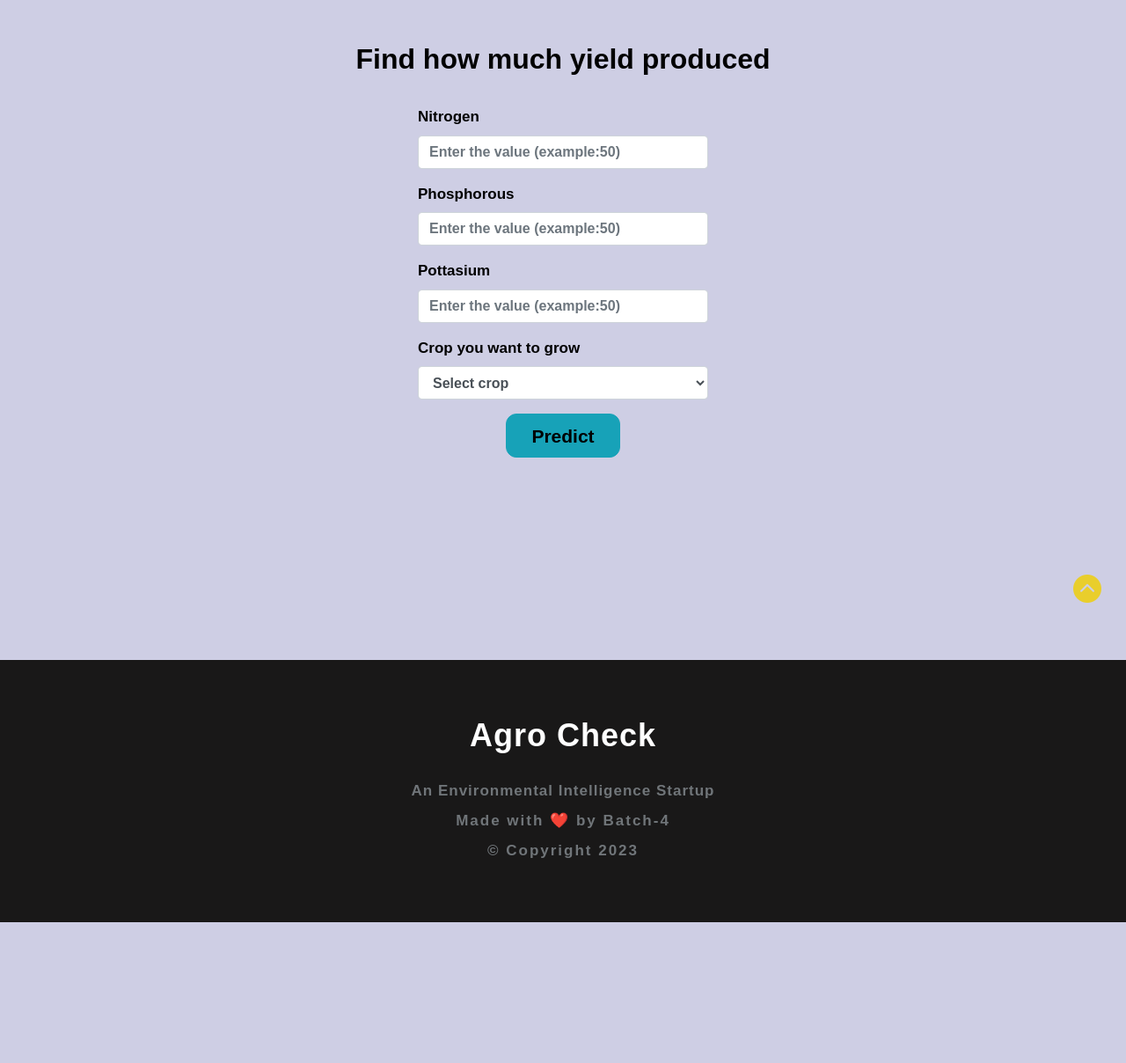
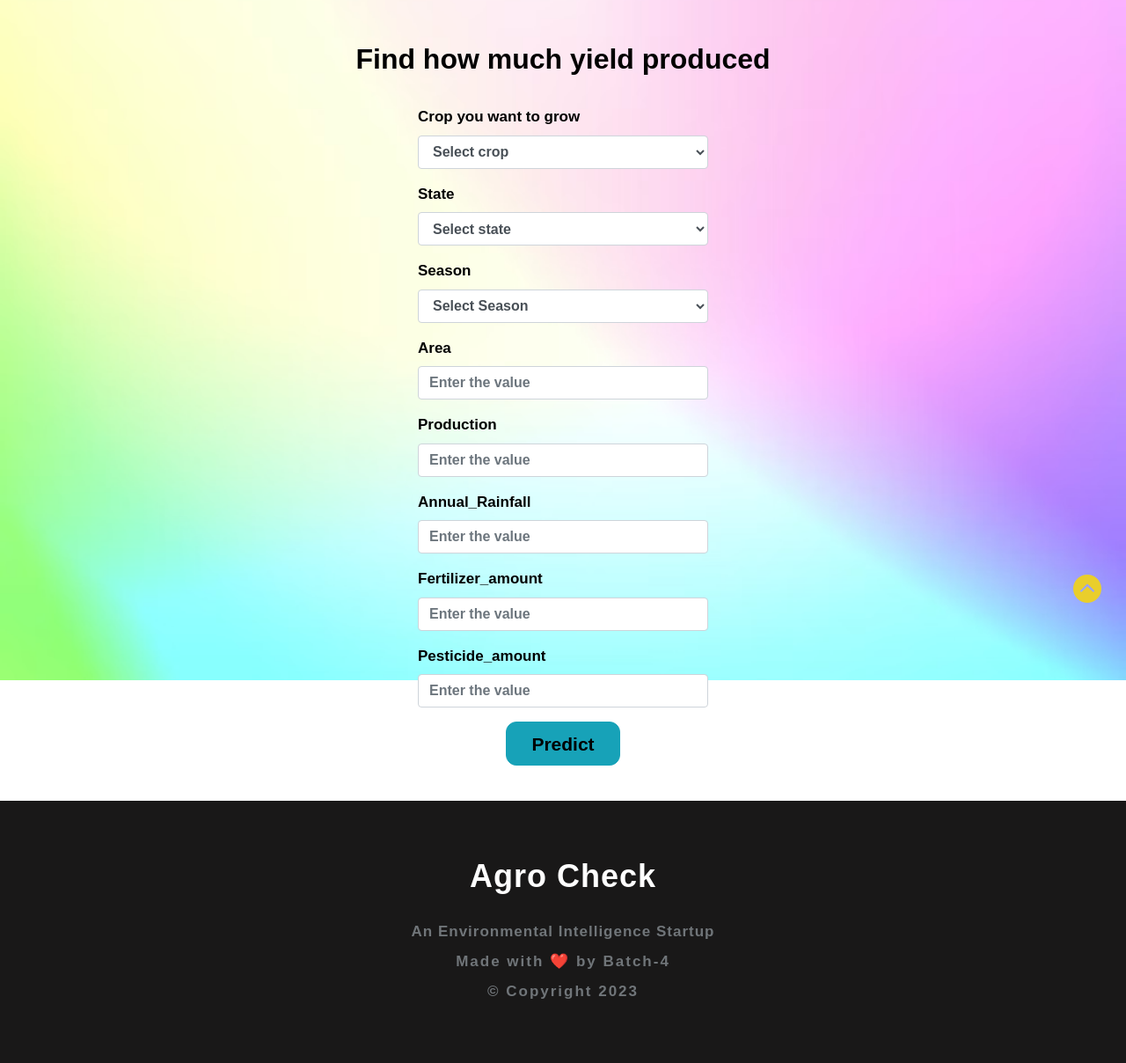
Before and after one commit to DLMeghana/CropRecommendation_Monitoring, a Flask app: page /Yield in a window 1280 px wide. Shown: the part 81-1289 px from the top of the page at 88% size. Before the commit the page ends 1129 px from the top, so only its background shows below. Run offline with Flask 3, Linux system fonts and the light colour scheme; parts of the project's set-up code (start-up, migrations or seed data) failed here and were passed over; some libraries are stand-ins or nearby versions; some web fonts are replaced.

Commit message:
feat:yield_predict added

```diff
--- a/Flask_project/templates/yield.html
+++ b/Flask_project/templates/yield.html
@@ -2,7 +2,9 @@
 
 <style>
   html body {
-    background-color: rgb(206, 206, 228);
+    background-image:url('/static/images/multi_colors.avif');
+    background-repeat: no-repeat;
+    background-size:contain;
   }
 </style>
 <!--Form Section-->
@@ -15,70 +17,19 @@
 <div
   style="
     width: 350px;
-    height: 40rem;
+    height: 50rem;
     margin: 0px auto;
     color: black;
     border-radius: 25px;
     padding: 10px 10px;
   "
 >
-  <form method="POST" action="{{ url_for('fert_recommend') }}">
-    <div class="form-group">
-      <label for="Nitrogen" style="font-size: 17px"><b>Nitrogen</b></label>
-      <input
-        type="number"
-        class="form-control"
-        id="Nitrogen"
-        name="nitrogen"
-        placeholder="Enter the value (example:50)"
-        style="font-weight: bold"
-        required
-      />
-    </div>
-    <div class="form-group">
-      <label for="Phosphorous" style="font-size: 17px"
-        ><b>Phosphorous</b></label
-      >
-      <input
-        type="number"
-        class="form-control"
-        id="Phosphorous"
-        name="phosphorous"
-        placeholder="Enter the value (example:50)"
-        style="font-weight: bold"
-        required
-      />
-    </div>
-
-    <div class="form-group">
-      <label for="Pottasium" style="font-size: 17px"><b>Pottasium</b></label>
-      <input
-        type="number"
-        class="form-control"
-        id="Pottasium"
-        name="pottasium"
-        placeholder="Enter the value (example:50)"
-        style="font-weight: bold"
-        required
-      />
-    </div>
-    <!-- <div class="form-group">
-      <label for="ph" style="font-size: 17px"><b>ph level</b></label>
-      <input
-        type="text"
-        class="form-control"
-        id="ph"
-        name="ph"
-        placeholder="Enter the value"
-        style="font-weight: bold"
-        required
-      />
-    </div> -->
+  <form method="POST" action="{{ url_for('yield_predict') }}">
     <div class="form-group">
       <label for="crop" style="font-size: 17px"
         ><b>Crop you want to grow</b></label
       >
-      <select
+    <select
         name="cropname"
         class="form-control"
         id="crop"
@@ -87,29 +38,192 @@
         required
       >
         <option selected>Select crop</option>
-        <option>rice</option>
-        <option>maize</option>
-        <option>chickpea</option>
-        <option>kidneybeans</option>
-        <option>pigeonpeas</option>
-        <option>mothbeans</option>
-        <option>mungbean</option>
-        <option>blackgram</option>
-        <option>lentil</option>
-        <option>pomegranate</option>
-        <option>banana</option>
-        <option>mango</option>
-        <option>grapes</option>
-        <option>watermelon</option>
-        <option>muskmelon</option>
-        <option>apple</option>
-        <option>orange</option>
-        <option>papaya</option>
-        <option>coconut</option>
-        <option>cotton</option>
-        <option>jute</option>
-        <option>coffee</option>
+        <option>Arecanut</option>
+        <option>Arhar/Tur</option>
+        <option>Bajra</option>
+        <option>Banana</option>
+        <option>Barley</option>
+        <option>Black pepper</option>
+        <option>Cardamom</option>
+        <option>Cashewnut</option>
+        <option>Castor seed</option>
+        <option>Coconut</option>
+        <option>Coriander</option>
+        <option>Cotton(lint)</option>
+        <option>Cowpea(Lobia)</option>
+        <option>Dry chillies</option>
+        <option>Garlic</option>
+        <option>Ginger</option>
+        <option>Gram</option>
+        <option>Groundnut</option>
+        <option>Guar seed</option>
+        <option>Horse-gram</option>
+        <option>Jowar</option>
+        <option>Jute</option>
+        <option>Khesari</option>
+        <option>Linseed</option>
+        <option>Maize</option>
+        <option>Masoor</option>
+        <option>Mesta</option>
+        <option>Moong(Green Gram)</option>
+        <option>Moth</option>
+        <option>Niger seed</option>
+        <option>Oilseeds total</option>
+        <option>Onion</option>
+        <option>Other  Rabi pulses</option>
+        <option>Other Cereals</option>
+        <option>Other Kharif pulses</option>
+        <option>Other Summer Pulses</option>
+        <option>Peas & beans (Pulses)</option>
+        <option>Potato</option>
+        <option>Ragi</option>
+        <option>Rapeseed &Mustard</option>
+        <option>Rice</option>
+        <option>Safflower</option>
+        <option>Sannhamp</option>
+        <option>Sesamum</option>
+        <option>Small millets</option>
+        <option>Soyabean</option>
+        <option>Sugarcane</option>
+        <option>Sunflower</option>
+        <option>Sweet potato</option>
+        <option>Tapioca</option>
+        <option>Tobacco</option>
+        <option>Turmeric</option>
+        <option>Urad</option>
+        <option>Wheat</option>
+        <option>other oilseeds</option>
       </select>
+    </div>
+    <div class="form-group">
+      <label for="state" style="font-size: 17px"
+        ><b>State</b></label
+      >
+    <select
+        name="statename"
+        class="form-control"
+        id="state"
+        placeholder="Select a state"
+        style="font-weight: bold"
+        required
+      >
+        <option selected>Select state</option>
+        <option>Andhra Pradesh</option>
+        <option>Arunachal Pradesh</option>
+        <option>Assam</option>
+        <option>Bihar</option>
+        <option>Chhattisgarh</option>
+        <option>Delhi</option>
+        <option>Goa</option>
+        <option>Gujarat</option>
+        <option>Haryana</option>
+        <option>Himachal Pradesh</option>
+        <option>Jammu and Kashmir</option>
+        <option>Jharkhand</option>
+        <option>Karnataka</option>
+        <option>Kerala</option>
+        <option>Madhya Pradesh</option>
+        <option>Maharashtra</option>
+        <option>Manipur</option>
+        <option>Meghalaya</option>
+        <option>Mizoram</option>
+        <option>Nagaland</option>
+        <option>Odisha</option>
+        <option>Puducherry</option>
+        <option>Punjab</option>
+        <option>Sikkim</option>
+        <option>Tamil Nadu</option>
+        <option>Telangana</option>
+        <option>Tripura</option>
+        <option>Uttar Pradesh</option>
+        <option>Uttarakhand</option>
+        <option>West Bengal</option>
+      </select>
+    </div>
+    <div class="form-group">
+      <label for="season" style="font-size: 17px"
+        ><b>Season</b></label
+      >
+    <select
+        name="seasonname"
+        class="form-control"
+        id="season"
+        placeholder="Select Season"
+        style="font-weight: bold"
+        required
+      >
+        <option selected>Select Season</option>
+        <option>Autumn</option>
+        <option>Kharif</option>
+        <option>Rabi</option>
+        <option>Summer</option>
+        <option>Whole Year</option>
+        <option>Winter</option>
+      </select>
+    </div>
+
+    <div class="form-group">
+      <label for="Area" style="font-size: 17px"><b>Area</b></label>
+      <input
+        type="number"
+        class="form-control"
+        id="Area"
+        name="area"
+        placeholder="Enter the value"
+        style="font-weight: bold"
+        required
+      />
+    </div>
+    <div class="form-group">
+      <label for="Production" style="font-size: 17px"
+        ><b>Production</b></label
+      >
+      <input
+        type="number"
+        class="form-control"
+        id="Production"
+        name="production"
+        placeholder="Enter the value"
+        style="font-weight: bold"
+        required
+      />
+    </div>
+
+    <div class="form-group">
+      <label for="Annual_Rainfall" style="font-size: 17px"><b>Annual_Rainfall</b></label>
+      <input
+        type="number"
+        class="form-control"
+        id="Annual_Rainfall"
+        name="annual_rainfall"
+        placeholder="Enter the value"
+        style="font-weight: bold"
+        required
+      />
+    </div>
+    <div class="form-group">
+      <label for="Fertilizer_amount" style="font-size: 17px"><b>Fertilizer_amount</b></label>
+      <input
+        type="text"
+        class="form-control"
+        id="Fertilizer_amount"
+        name="fertilizer_amount"
+        placeholder="Enter the value"
+        style="font-weight: bold"
+        required
+      />
+    </div>
+    <div class="form-group">
+      <label for="Pesticide_amount" style="font-size: 17px"><b>Pesticide_amount</b></label>
+      <input
+        type="text"
+        class="form-control"
+        id="Pesticide_amount"
+        name="pesticide_amount"
+        placeholder="Enter the value"
+        style="font-weight: bold"
+        required
+      />
     </div>
 
     <div class="d-flex justify-content-center">
@@ -130,4 +244,5 @@
     </div>
   </form>
 </div>
+
 {% endblock %}
```
Also changed, not shown: Flask_project/templates/crop.html (+4 -4 lines), Flask_project/templates/yield-result.html (+24 -0 lines).
